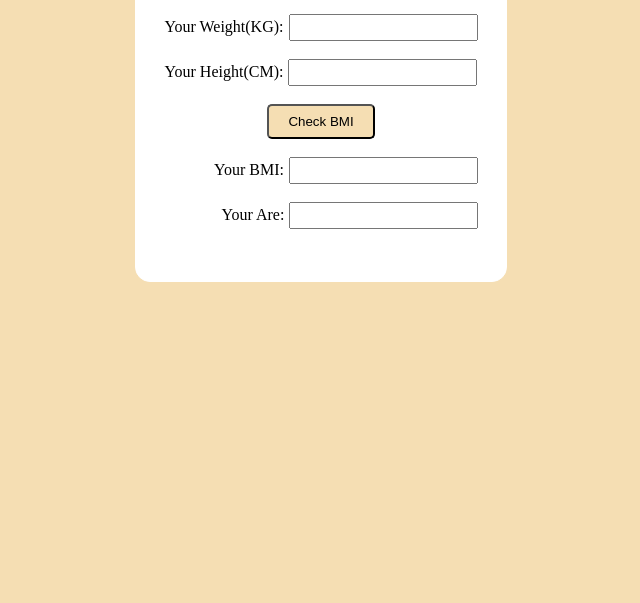
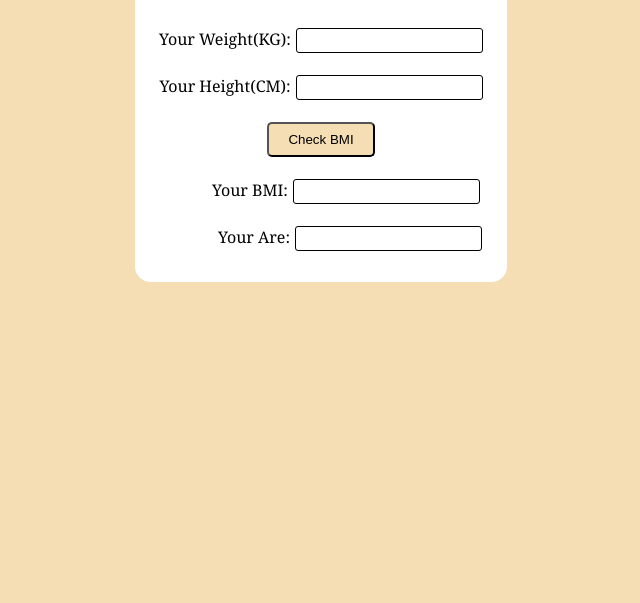
Before and after one commit to Ashly565/BMI-CALCULATOR, a plain HTML site: page index.html in a window 1280 px wide. Shown: the part 197-800 px from the top of the page, without its empty margins (319-959 px from the left). Drawn offline with Linux system fonts and the light colour scheme.

Commit message:
modified

```diff
--- a/style.css
+++ b/style.css
@@ -8,6 +8,7 @@ body{
     background-color:wheat ;
     display: grid;
     place-items: center;
+    font-family: Georgia, 'Times New Roman', Times, serif;
 }
 #container{
     height: 360px;
@@ -17,9 +18,6 @@ body{
     border-radius: 15px;
     border: 1px solid white;
     padding: 5px;
-
-
-
 }
 h1{
     margin-top: 25px;
@@ -32,26 +30,38 @@ h1{
     border-radius: 5px;
 
 }
-.input1{
-    font-size: 18px;
-}
+
 #weight-input{
     padding: 4px;
     margin-left: 5px;
+    border: 1px solid black;
+    border-radius: 3px;
+
 }
 #height-input{
     padding: 4px;
-    margin-left: 5px
+    margin-left: 5px;
+    border: 1px solid black;
+    border-radius: 3px;
+
 }
+
 #hlt-output{
     padding: 4px;
-    margin-left: 5px
+    margin-left: 5px;
+    border: 1px solid black;
+    border-radius: 3px;
 
 }
+
+
 #bmi-output{
     padding: 4px;
-    margin-left: 5px
+    margin-left: 5px;
+    border: 1px solid black;
+    border-radius: 3px;
 }
+
 #hltlabel{
 margin-left: 58px;
 }
```
